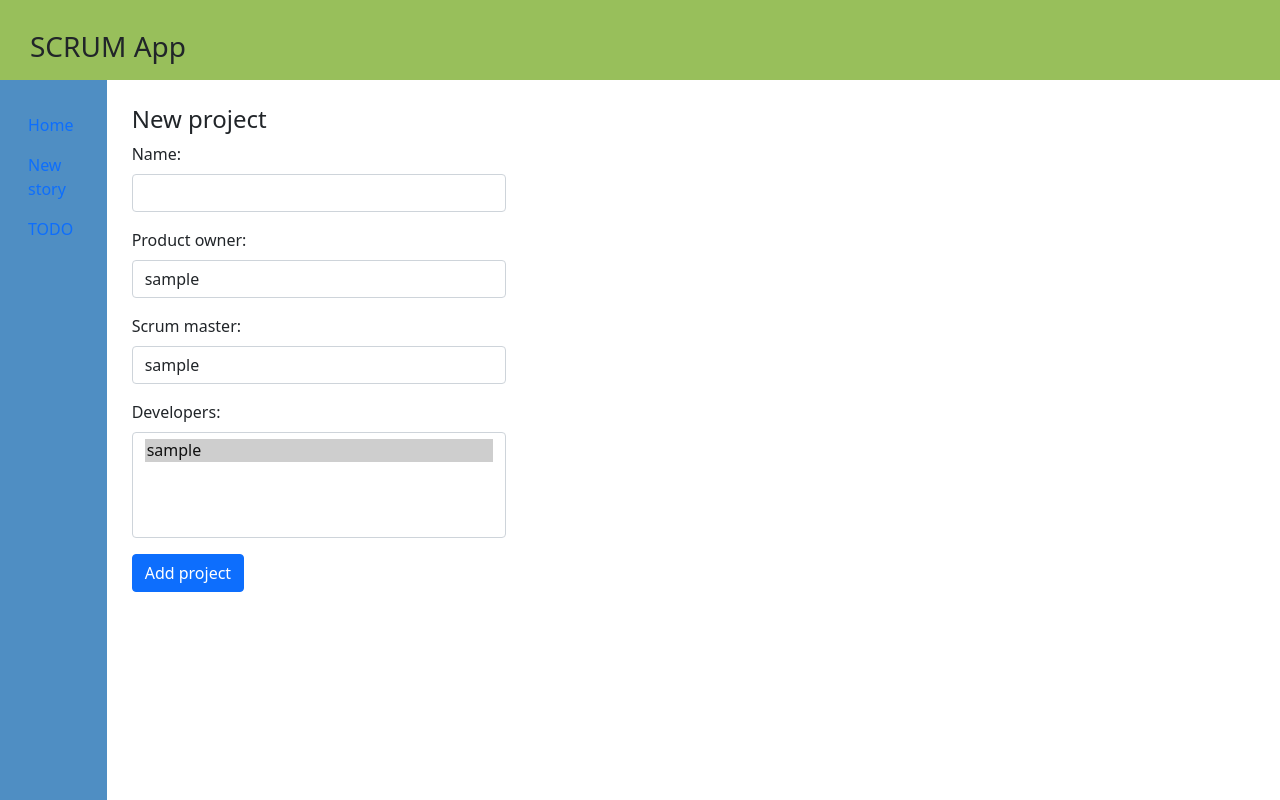
After one commit to mrWhoop/SMRPO-scrum-app, a Django app: page /new_project/ in a window 1280 px wide. The commit adds this page. Run offline with Django 3.2, Linux system fonts and the light colour scheme; tables that the repository leaves empty hold one stand-in row (values such as "Sample post"); some libraries are stand-ins or nearby versions.

Commit message:
delo na new project

```diff
--- a/scrum/scrum/settings.py
+++ b/scrum/scrum/settings.py
@@ -81,7 +81,7 @@ DATABASES = {
         'USER': 'scrum_admin',
         'PASSWORD': 'admin',
         'HOST': 'localhost',
-        'PORT': '',
+        'PORT': '5432',
 
     }
 }
--- a/scrum/scrum_app/templates/base.html
+++ b/scrum/scrum_app/templates/base.html
@@ -8,7 +8,9 @@
 
     <link href="https://cdn.jsdelivr.net/npm/bootstrap@5.0.0-beta2/dist/css/bootstrap.min.css" rel="stylesheet" integrity="sha384-BmbxuPwQa2lc/FVzBcNJ7UAyJxM6wuqIj61tLrc4wSX0szH/Ev+nYRRuWlolflfl" crossorigin="anonymous">
     <link href="{% static '/css/main.css' %}" rel="stylesheet">
-
+	<script src="https://ajax.googleapis.com/ajax/libs/jquery/2.1.1/jquery.min.js"></script>
+	<script src="https://stackpath.bootstrapcdn.com/bootstrap/4.1.1/js/bootstrap.bundle.min.js"></script>
+    <script src="https://cdnjs.cloudflare.com/ajax/libs/bootstrap-select/1.13.1/js/bootstrap-select.min.js"></script>
     {% block css %}
 
     {% endblock %}
@@ -46,12 +48,13 @@
 				  	</li>
 
 				  	<li class="nav-item">
-				    	<a class="nav-link {{ activate_newstory }}" href="new_story">New story</a>
+				    	<a class="nav-link {{ activate_newstory }}" href="/new_story/">New story</a>
 				  	</li>
-
+					{% if user.is_staff %}
 				  	<li class="nav-item">
-				    	<a class="nav-link" href="#">TODO</a>
+				    	<a class="nav-link {{ activate_newproject }}" href="/new_project/">New project</a>
 				  	</li>
+					{% endif %}
 
 				  	<li class="nav-item">
 				    	<a class="nav-link" href="#">TODO</a>
--- /dev/null
+++ b/scrum/scrum_app/templates/new_project.html
@@ -0,0 +1,44 @@
+{% extends 'base.html' %}
+{% load static %}
+{% block content %}
+
+<h4>New project</h4>
+<form id="new-project-form" method="post"
+action="{% url 'new_project_form' %}" class="col-4">
+    {% csrf_token %}
+	<div class="mb-3">
+		<label class="form-label" for="project_name">Name:</label>
+		<input class="form-control" type="text" name="project_name">
+	</div>
+	<div class="mb-3">
+		<label class="form-label" for="product_owner">Product owner:</label>
+		<select class="form-control" name="product_owner">
+        {% for user in users %}
+            <option value="{{ user.username }}">{{ user.username }}</option>
+        {% endfor %}
+        </select>
+	</div>
+	<div class="mb-3">
+        <label class="form-label" for="scrum_master">Scrum master:</label>
+		<select class="form-control" name="scrum_master">
+        {% for user in users %}
+            <option value="{{ user.username }}">{{ user.username }}</option>
+        {% endfor %}
+        </select>
+	</div>
+	<div class="mb-3">
+		<label class="form-label" for="developers">Developers:</label>
+		<select class="form-select" multiple name="developers"  >
+        {% for user in users %}
+            <option value="{{ user.username }}" selected="selected">{{ user.username }}</option>
+        {% endfor %}
+        </select>
+	</div>
+    <div class="mb-3"></div>
+    <input type="submit" value="Add project"
+                       class="btn btn-primary pull-right" />
+
+
+</form>
+
+{% endblock %}
--- a/scrum/scrum_app/urls.py
+++ b/scrum/scrum_app/urls.py
@@ -14,4 +14,5 @@ urlpatterns = [
     url(r'^new_story/$', views.new_story_form, name='new_story_form'),
     url(r'^login/$', views.login_user, name='login_user'),
     url(r'^logout/$', views.logout_user, name='logout_user'),
+    url(r'^new_project/$', views.new_project_form, name='new_project_form'),
 ]
--- a/scrum/scrum_app/views.py
+++ b/scrum/scrum_app/views.py
@@ -4,6 +4,8 @@ from django.http import HttpResponseRedirect
 from django.contrib.auth import authenticate, login, logout
 from django.urls import reverse
 from django.contrib.auth.forms import  AuthenticationForm
+from django.contrib.auth import get_user_model
+from .models import Project
 
 def index(request):
 
@@ -13,6 +15,18 @@ def index(request):
 
 def new_story_form(request):
     return render(request, 'new_story.html', context={'activate_newstory':'active'})
+
+
+def new_project_form(request):
+    users =  get_user_model().objects.all()
+    if request.method == 'POST':
+        project_name =request.POST["project_name"]
+        product_owner = request.POST["product_owner"]
+        scrum_master = request.POST["scrum_master"]
+        project = Project(projectName=project_name, product_owner=product_owner, scrum_master=scrum_master)
+        project.save()
+
+    return render(request,'new_project.html', context={'activate_newproject':'active',  'users':users} )
 
 def login_user(request):
     if request.method == 'POST':
```
Also changed, not shown: scrum/scrum_app/migrations/0001_initial.py (added), scrum/scrum_app/migrations/__init__.py (added).
